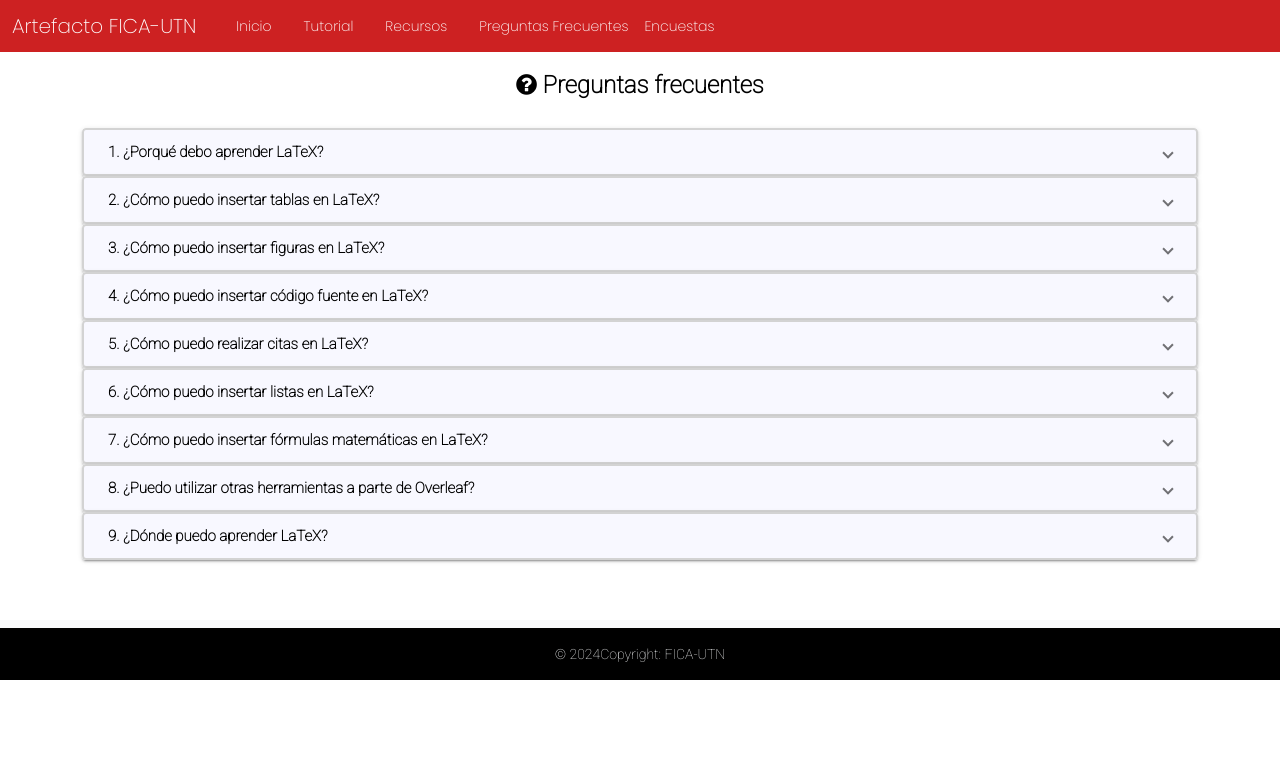
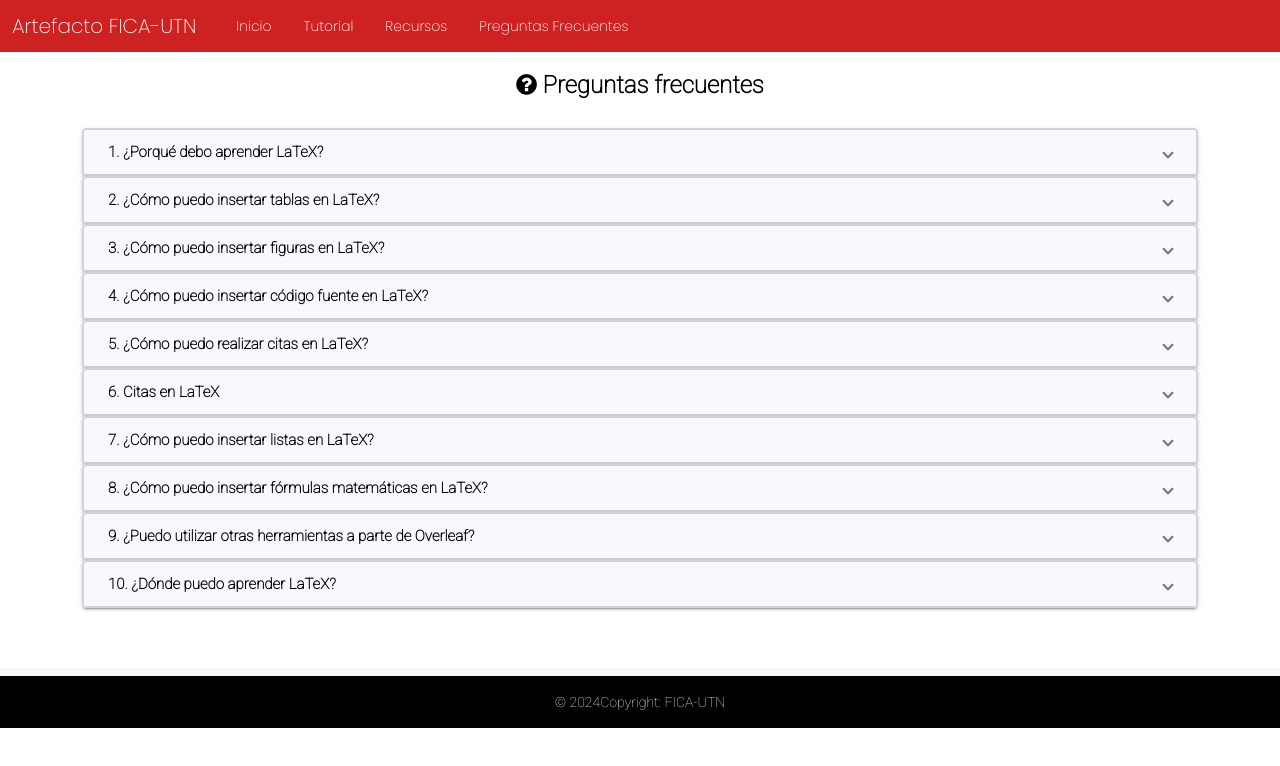
Before and after one commit to jacarcelenb/guia-artefacto, an Angular app: page /preguntas in a window 1280 px wide. Shown: the top 766 px of the page. Built offline with nearby package versions, Linux system fonts and the light colour scheme.

Commit message:
Pregunta sobre citas

```diff
--- a/src/app/app.component.html
+++ b/src/app/app.component.html
@@ -28,9 +28,6 @@
           <li class="nav-item">
             <a class="nav-link" href="/preguntas">Preguntas Frecuentes</a>
           </li>
-          <li class="nav-item">
-            <a class="nav-link" href="/encuestas">Encuestas</a>
-          </li>
         </ul>
       </div>
     </div>
--- a/src/app/components/preguntas/preguntas.component.ts
+++ b/src/app/components/preguntas/preguntas.component.ts
@@ -50,6 +50,13 @@ export class PreguntasComponent implements OnInit {
     mostrar: false,
     enlace:"https://www.youtube.com/watch?v=efrbQ37aowM"
   })
+
+  this.listaPreguntas.push({
+    pregunta:'Citas en LaTeX',
+    respuesta: 'Para realizar citas en LaTeX, puedes utilizar el sistema de gestión de bibliografía BibTeX junto con el estilo de citación que prefieras, el siguiente enlace contiene información.',
+    mostrar: false,
+    enlace:"https://www.youtube.com/watch?v=Hi0XApl7d9c&t=14s"
+  })
   this.listaPreguntas.push({
     pregunta:'¿Cómo puedo insertar listas en LaTeX?',
     respuesta: 'Puedes insertar listas en LaTeX utilizando los entornos itemize (viñetas) y enumerate (números), el siguiente enlace contiene más información.',
```
